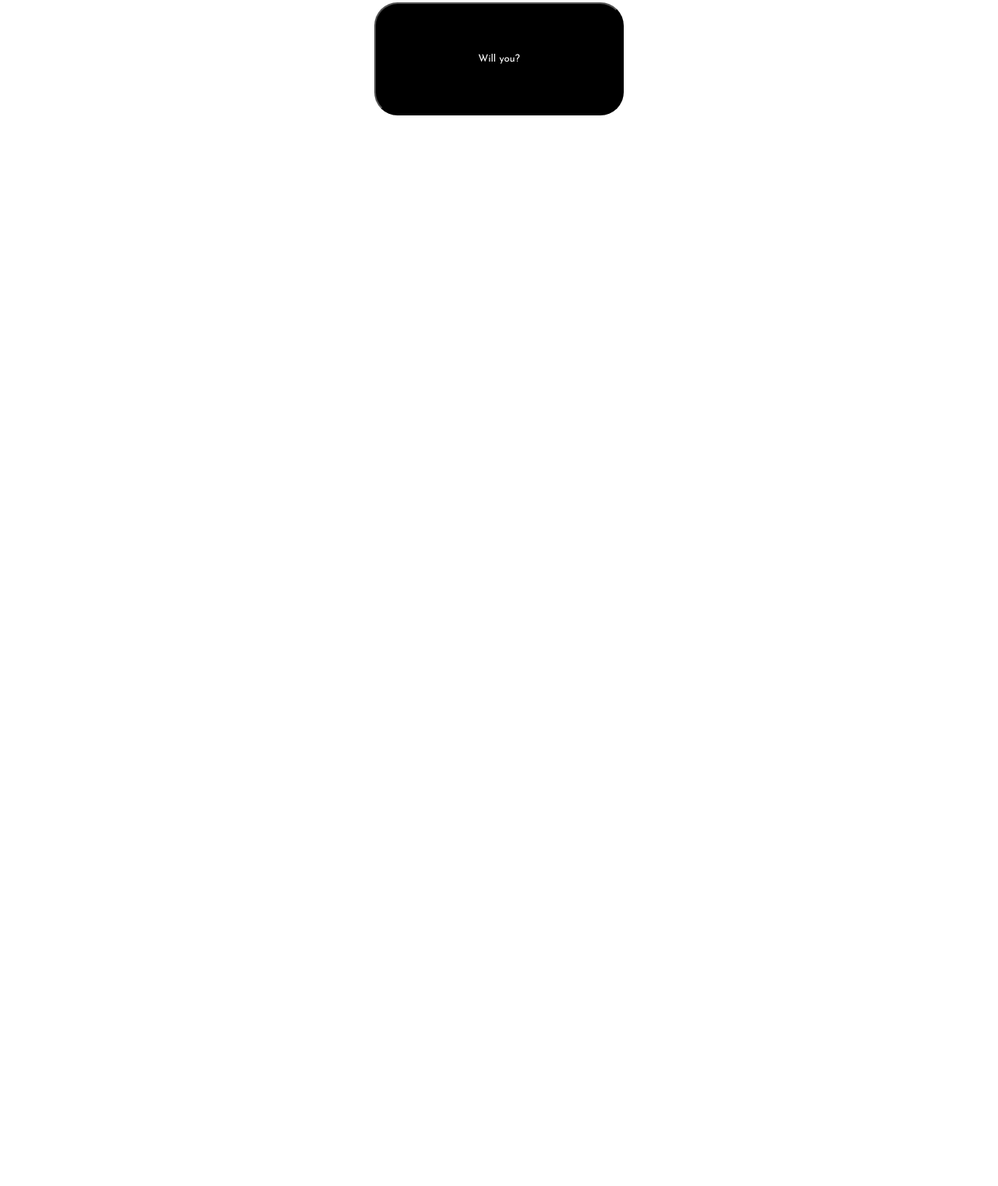
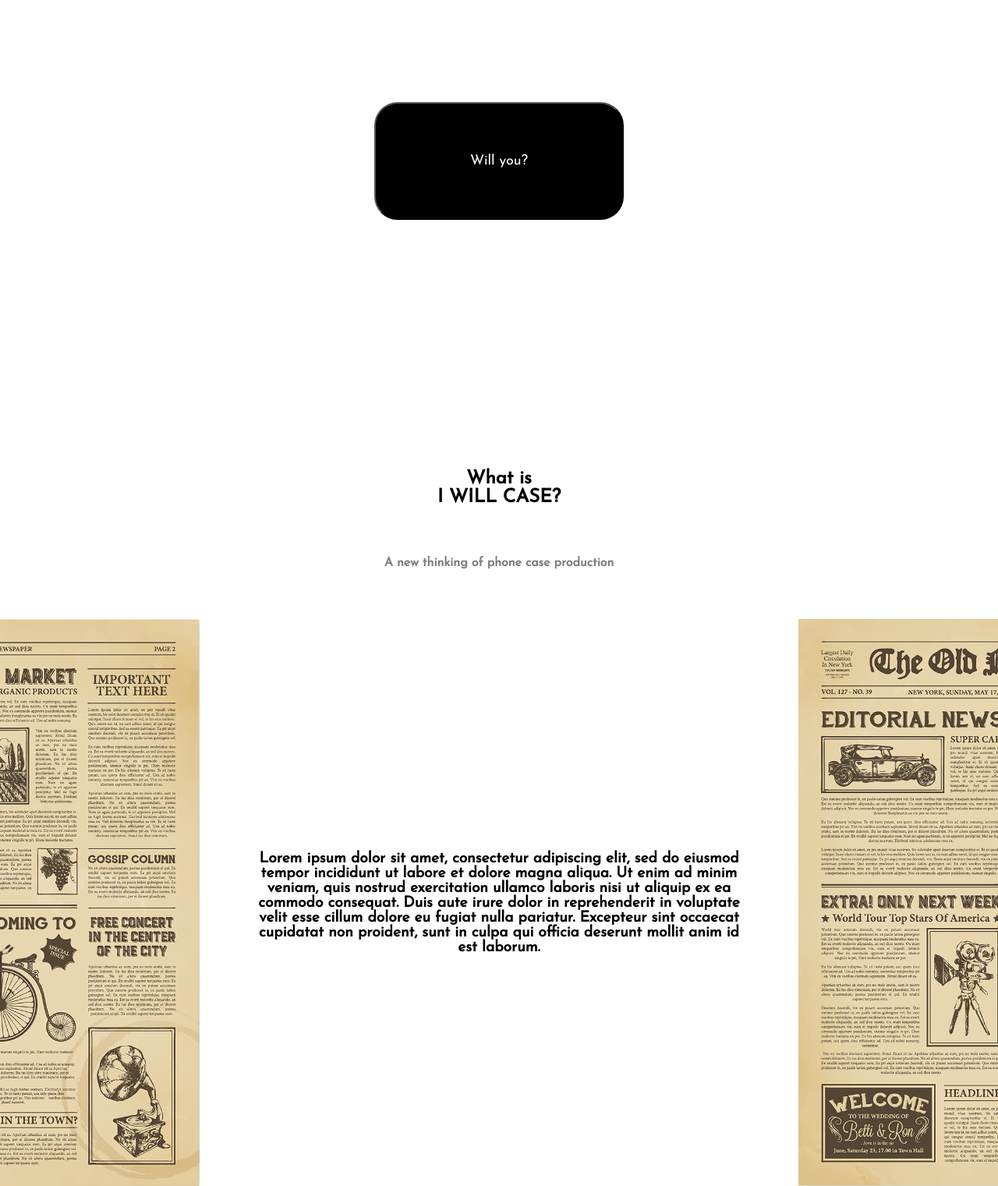
Before and after one commit to chri811zea/IWILLCASE, a plain HTML site: page Index.html in a window 1280 px wide. Shown: the part 636-2157 px from the top of the page at 78% size. Before the commit the page ends 800 px from the top, so only its background shows below. Drawn offline with Linux system fonts and the light colour scheme.

Commit message:
added more content and aligning

```diff
--- a/Index.html
+++ b/Index.html
@@ -72,8 +72,20 @@
         }
     </script>
 <img src="iwilltop.png" alt="topimg" class="topimg">
-<br>
 <button class="button question">Will you?</button>
 </div>
+<h4>What is </h4>
+<h5>I WILL CASE?</h4>
+<h6>A new thinking of phone case production</h6>
+<div class="container">
+<img src="leftpaper.png" class="leftfloat" alt="left">
+<h3 class="middletext">Lorem ipsum dolor sit amet, consectetur adipiscing elit, sed do eiusmod tempor incididunt ut labore et dolore magna aliqua. Ut enim ad minim veniam, quis nostrud exercitation ullamco laboris nisi ut aliquip ex ea commodo consequat. Duis aute irure dolor in reprehenderit in voluptate velit esse cillum dolore eu fugiat nulla pariatur. Excepteur sint occaecat cupidatat non proident, sunt in culpa qui officia deserunt mollit anim id est laborum.</h3>
+<img src="rightpaper.png" class="rightfloat" alt="right">
+</div>
+
+
+
+    <button class="button read">READ MORE</button>
+<img src="biloggras.png" alt="biloggras" class="bil">
 </body>
 </html>
--- a/Style.css
+++ b/Style.css
@@ -103,9 +103,9 @@ nav{
     padding-bottom: 5%;
     font-family: "Josefin Sans" ;
     border-radius: 30px;
-    margin: auto;
+    margin-top: 10%;
     width: 25%;
-    font-size: small;
+    font-size: large;
     color: white;
     background: black;
     justify-content: center;
@@ -114,6 +114,53 @@ nav{
     margin-right: auto;
     text-align: center;
 
+}
+h4 {
+    font-family: "Josefin Sans", sans-serif;
+    padding-top: 25%;
+    text-align: center;
+    font-size: x-large;
+}
+
+h5 {
+    font-family: "Josefin Sans", sans-serif;
+    padding-bottom: 5%;
+    text-align: center;
+    font-size: x-large;
+}
+h6 {
+    font-family: "Josefin Sans", sans-serif;
+    text-align: center;
+    font-size: medium;
+    padding-left: 33%;
+    padding-right: 33%;
+    padding-bottom: 5%;
+    color: grey;
+}
+h3 {
+    font-size: larger;
+    text-align: center;
+    padding-left: 5%;
+    padding-right: 5%;
+
+}
+.container{
+    display: flex;
+    align-items: center;
+    object-fit: contain;
+}
+.leftfloat{
+    max-width: 20%;
+}
+.rightfloat{
+    max-width: 20%;
+
+
+}
+
+.bil {
+    max-width: 99%;
+    max-height: 99%;
 }
 
 @media screen and (min-width:992px){
```
Also changed, not shown: leftpaper.png (added), rightpaper.png (added), 2 other files.
